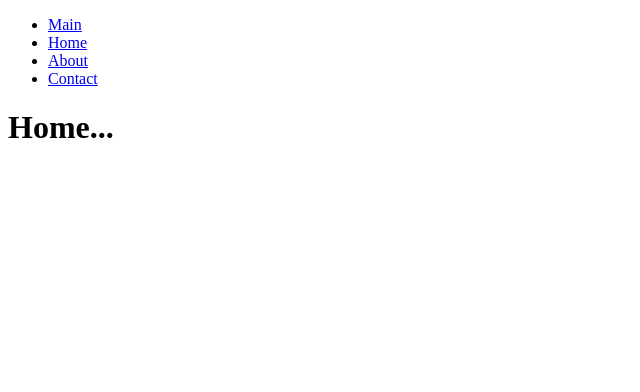
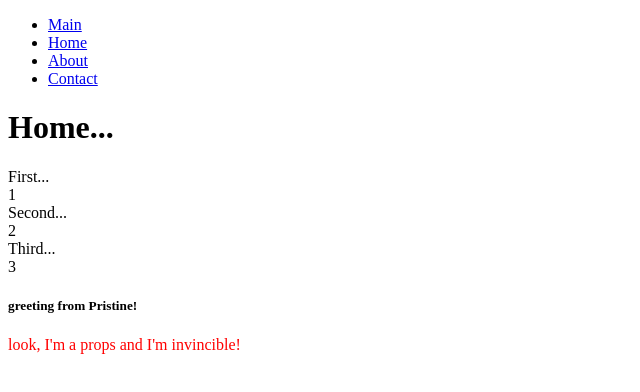
Before and after one commit to zetekla/reactApp, a React app: page / in a window 1280 px wide. Shown: the top 392 px of the page, without its empty margins (0-640 px from the left). Built offline with nearby package versions, Linux system fonts and the light colour scheme.

Commit message:
r3 passing props data thru route: this.props.route.immutableData

```diff
--- a/App.jsx
+++ b/App.jsx
@@ -6,11 +6,13 @@ import Contact    from './components/Contact';
 import Nav        from './components/Nav';
 
 export default class App extends React.Component {
+
+
   render() {
     return(
       <div>
-         <Nav />
-         {this.props.children}
+				<Nav />
+				{this.props.children}
       </div>
     )
   }
--- a/components/Home.jsx
+++ b/components/Home.jsx
@@ -1,10 +1,48 @@
 import React from 'react';
+import Content    from './Content';
 
 export default class Home extends React.Component {
+	constructor(props) {
+    super(props);
+
+    this.state = {
+       data:
+       [
+          {
+             component: 'First...',
+             id: 1
+          },
+
+          {
+             component: 'Second...',
+             id: 2
+          },
+
+          {
+             component: 'Third...',
+             id: 3
+          }
+       ],
+       invincible: this.props.route.immutableData,
+       getName: function () {
+       		return 'Pristine';
+       }
+    }
+	}
+
 	render() {
 	  return (
 	     <div>
 	        <h1>Home...</h1>
+
+	        <div>
+					 {this.state.data.map((dynamicComponent, i) => <Content
+					    key = {i} componentData = {dynamicComponent}/>)}
+					</div>
+					<div>
+						<h5>greeting from {this.state.getName()}!</h5>
+						<span style={{color:'Red'}}>{this.state.invincible}</span>
+					</div>
 	     </div>
 	  )
 	}
--- a/main.js
+++ b/main.js
@@ -7,7 +7,7 @@ import {Home,About,Contact} from './App.jsx';
 ReactDOM.render((
    <Router history = {browserHistory}>
       <Route path = "/" component = {App}>
-				<IndexRoute component = {Home} />
+				<IndexRoute component = {Home} immutableData ="look, I'm a props and I'm invincible!"/>
 				<Route path = "home" component = {Home} />
 				<Route path = "about" component = {About} />
 				<Route path = "contact" component = {Contact} />
```
Lines whose indentation alone changed are shown as unchanged.
